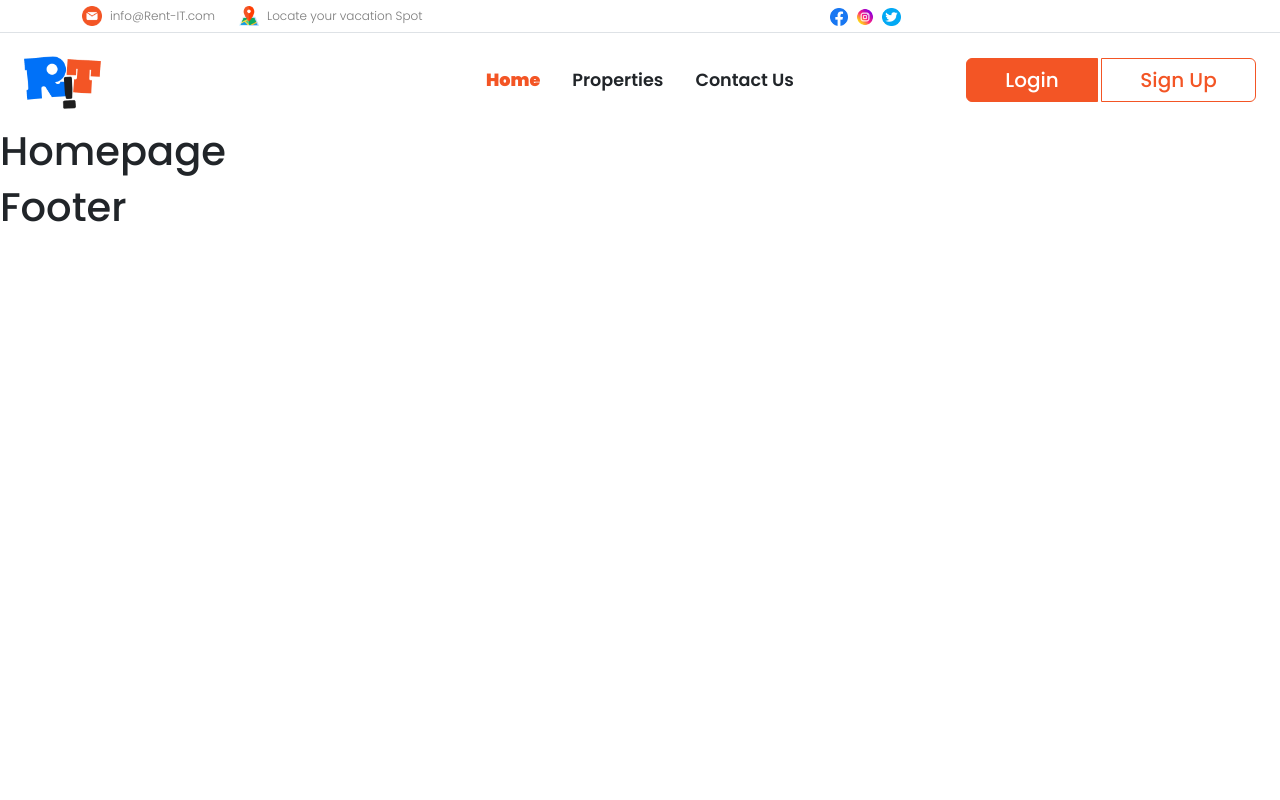
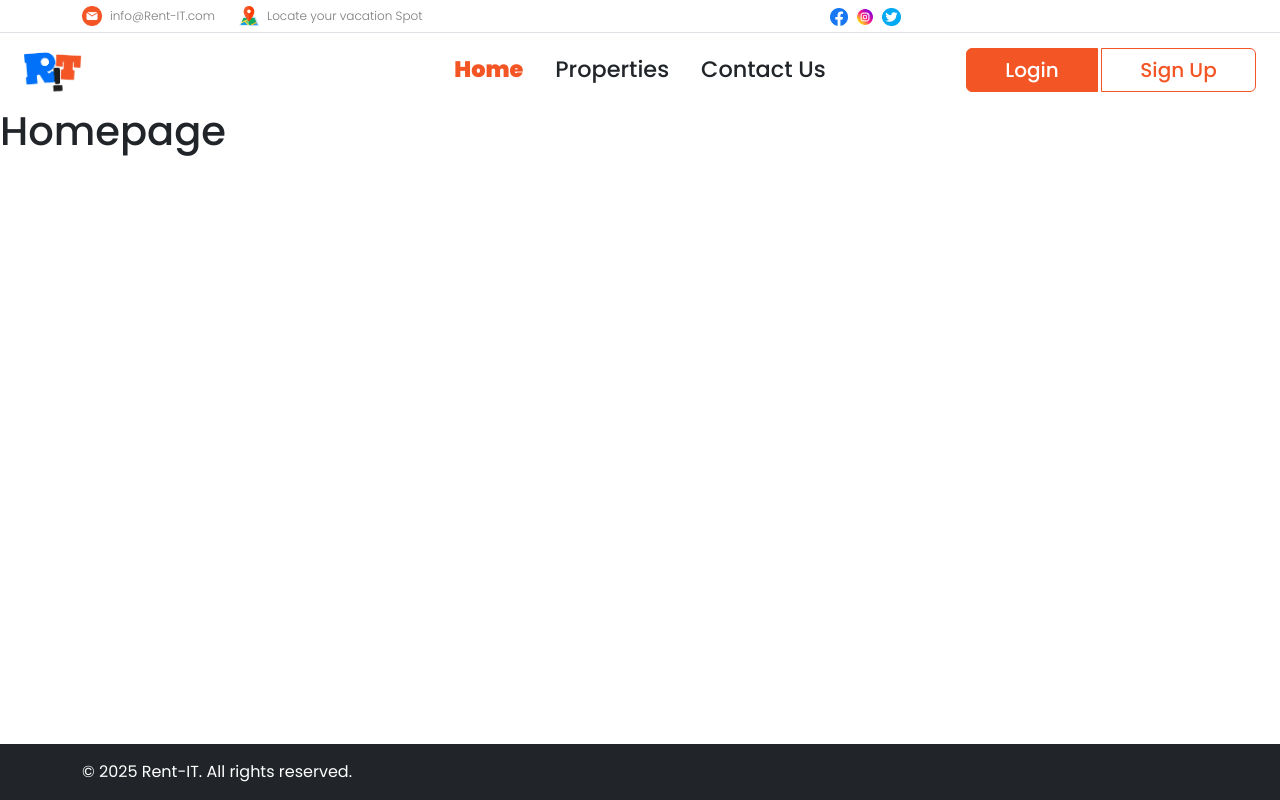
Before and after one commit to kushdep/RentIT_V2, a React (Vite) app in the folder client/: page / in a window 1280 px wide. Built offline with nearby package versions, Linux system fonts and the light colour scheme.

Commit message:
Navbar & footer fixed

```diff
--- a/client/src/App.jsx
+++ b/client/src/App.jsx
@@ -4,6 +4,7 @@ import LoginPage from "./pages/LoginPage";
 import SignUp from "./pages/SignUp";
 import RentLocs from "./pages/RentLocs";
 import Homepage from "./pages/Homepage";
+import ContactUs from "./pages/ContactUs";
 
 const router = createBrowserRouter([
   {
@@ -14,6 +15,7 @@ const router = createBrowserRouter([
       { path: "login", element: <LoginPage /> },
       { path: "signup", element: <SignUp /> },
       { path: "rent-locs", element: <RentLocs /> },
+      { path: "contact-us", element: <ContactUs /> },
     ],
   },
 ]);
--- a/client/src/components/Footer.jsx
+++ b/client/src/components/Footer.jsx
@@ -1,7 +1,15 @@
-function Footer(){
-    return <>
-        <h1>Footer</h1>
+function Footer() {
+  return (
+    <>
+      <footer className="navbar fixed-bottom bg-dark text-white text-center py-3">
+        <div className="container">
+          <p className="mb-0">
+            &copy; {new Date().getFullYear()} Rent-IT. All rights reserved.
+          </p>
+        </div>
+      </footer>
     </>
+  );
 }
 
-export default Footer
+export default Footer;
--- a/client/src/css/navbar.css
+++ b/client/src/css/navbar.css
@@ -14,8 +14,8 @@
 }
 
 .navigation {
-  font-size: 1.1rem;
-  font-weight: 600;
+  font-size: 1.4rem;
+  font-weight: 500;
 }
 
 .nav-link:hover {
@@ -28,7 +28,7 @@
 }
 
 #logo {
-  max-width: 27%;
+  max-width: 20%;
   height: auto;
 }
 
--- /dev/null
+++ b/client/src/pages/ContactUs.jsx
@@ -0,0 +1,7 @@
+function ContactUs(){
+    return <>
+        <h1>Contact us form</h1>
+    </>
+}
+
+export default ContactUs
```
